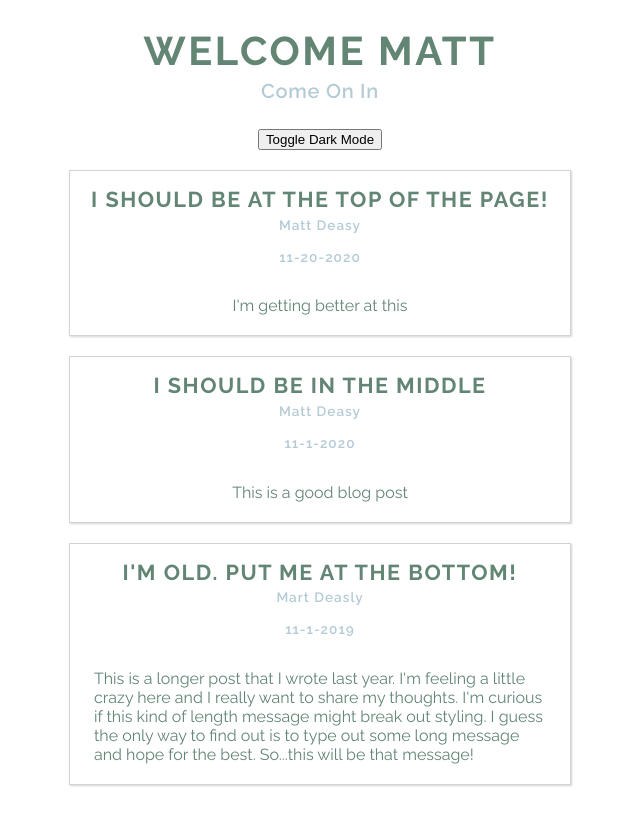
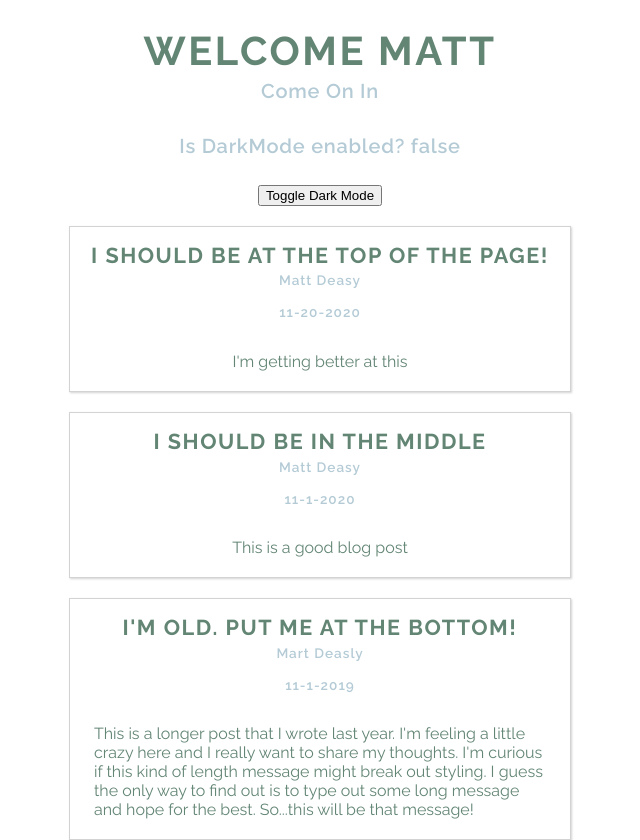
Before and after one commit to matt-j-deasy/collab-city, a React (Create React App) app: page / in a window 1280 px wide. Shown: the whole page, without its empty margins (320-960 px from the left). Before the commit the page ends 800 px from the top, so only its background shows below. Built offline with nearby package versions, Linux system fonts and the light colour scheme.

Commit message:
cleanup app component by creating child components

```diff
--- a/src/components/App/App.tsx
+++ b/src/components/App/App.tsx
@@ -2,59 +2,36 @@ import { useEffect, useState } from "react";
 import { orderBlogPostsByCreatedDate } from "../../util/blogpost";
 import { BlogPost as BlogPostType } from "../../util/types";
 import { initialBlogPosts } from "../../util/static";
-import { BlogPost } from "../BlogPost/BlogPost";
 import "./fonts.css";
 import "./styles.css";
+import { AppHeader } from "../AppHeader/AppHeader";
+import { BlogPostList } from "../BlogPostList/BlogPostList";
 
 function App() {
-  // Save a list of blog posts in app state. The list will be an empty array
-  // until we have ordered the posts and called the "setter" for this state variable
   const [orderedBlogPosts, setOrderedBlogPosts] = useState<BlogPostType[]>([]);
   const [isDarkMode, setIsDarkMode] = useState<boolean>(false);
 
-  // A useEffect is a function that React runs when a certain condition is met.
-  // The function always runs whenever the component mounts or unmounts.  It
-  // Also runs whenever variables in the dependency array change.
-  // This function will run once when the app starts, once when the app shuts down
-  // and ANYTIME the variable: initialBlogPosts change. Thats what we want because
-  // we want to ensure things are ordered anytime our list changes.
-  useEffect(
-    function orderBlogPosts() {
-      // Step 1: Order the blog posts by calling our utility function
-      const blogPostsAfterOrdering: BlogPostType[] = orderBlogPostsByCreatedDate(
-        initialBlogPosts
-      );
+  useEffect(function orderBlogPosts() {
+    const blogPostsAfterOrdering: BlogPostType[] = orderBlogPostsByCreatedDate(
+      initialBlogPosts
+    );
 
-      // Step 2: Set our application state variable to equal this ordered list
-      setOrderedBlogPosts(blogPostsAfterOrdering);
-    },
-    // This is the dependency array. React looks here to determine when to run this function
-    []
-  );
-
-  // Function to set a state variable in app component. This state variable should be a string equal to
-  // "white" or "black". When this button is pressed, set the state to be the other option.
+    setOrderedBlogPosts(blogPostsAfterOrdering);
+  }, []);
 
   const toggleDarkMode = () => {
-    setIsDarkMode(prevState => {
-      return !prevState});
-    };
+    setIsDarkMode((prevState) => {
+      return !prevState;
+    });
+  };
 
   return (
     <div
       className="App"
-      style={{backgroundColor: isDarkMode ? "black" : "white"}}
+      style={{ backgroundColor: isDarkMode ? "black" : "white" }}
     >
-      <header>
-        <h1>Welcome Matt</h1>
-        <h4>Come On In</h4>
-      </header>
-      <button onClick={toggleDarkMode}>Toggle Dark Mode</button>
-      <div id="blog-posts-wrapper">
-        {orderedBlogPosts.map((blogPost) => {
-          return <BlogPost post={blogPost} key={blogPost.id} />;
-        })}
-      </div>
+      <AppHeader isDarkMode={isDarkMode} toggleDarkMode={toggleDarkMode} />
+      <BlogPostList blogPosts={orderedBlogPosts} />
     </div>
   );
 }
--- /dev/null
+++ b/src/components/AppHeader/AppHeader.tsx
@@ -0,0 +1,19 @@
+import React from "react";
+
+interface AppHeaderProps {
+  isDarkMode: boolean;
+  toggleDarkMode: () => void;
+}
+
+export const AppHeader: React.FC<AppHeaderProps> = (props: AppHeaderProps) => {
+  return (
+    <>
+      <header>
+        <h1>Welcome Matt</h1>
+        <h4>Come On In</h4>
+        <h4>{`Is DarkMode enabled? ${props.isDarkMode}`}</h4>
+      </header>
+      <button onClick={props.toggleDarkMode}>Toggle Dark Mode</button>
+    </>
+  );
+};
--- /dev/null
+++ b/src/components/BlogPostList/BlogPostList.tsx
@@ -0,0 +1,17 @@
+import React from "react";
+import { BlogPost as BlogPostType } from "../../util/types";
+import { BlogPost } from "../BlogPost/BlogPost";
+
+interface BlogPostListProps {
+  blogPosts: BlogPostType[];
+}
+
+export const BlogPostList: React.FC<BlogPostListProps> = (props) => {
+  return (
+    <div id="blog-posts-wrapper">
+      {props.blogPosts.map((blogPost) => {
+        return <BlogPost post={blogPost} key={blogPost.id} />;
+      })}
+    </div>
+  );
+};
--- a/src/util/types.ts
+++ b/src/util/types.ts
@@ -1,5 +1,5 @@
 export interface BlogPost {
-  id: number;
+  id: number; // Should be unique
   title: string;
   author: string;
   content: string;
```
